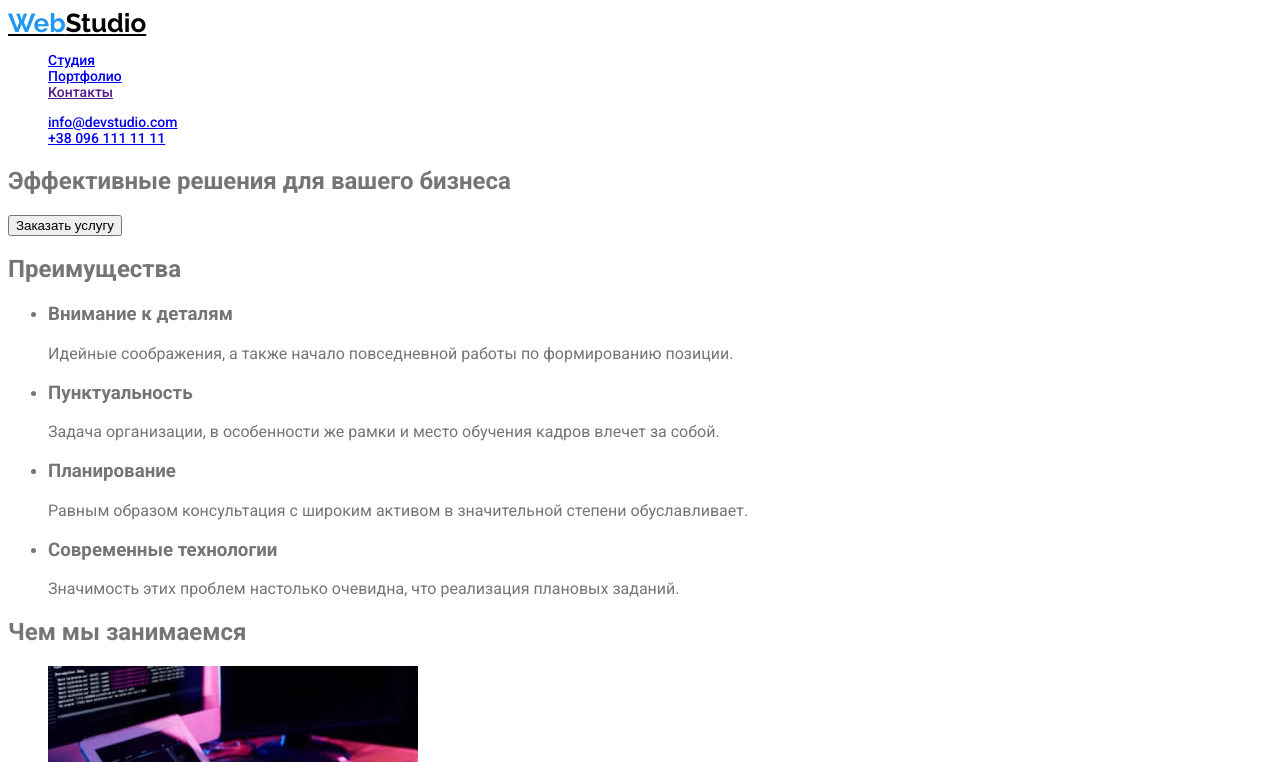
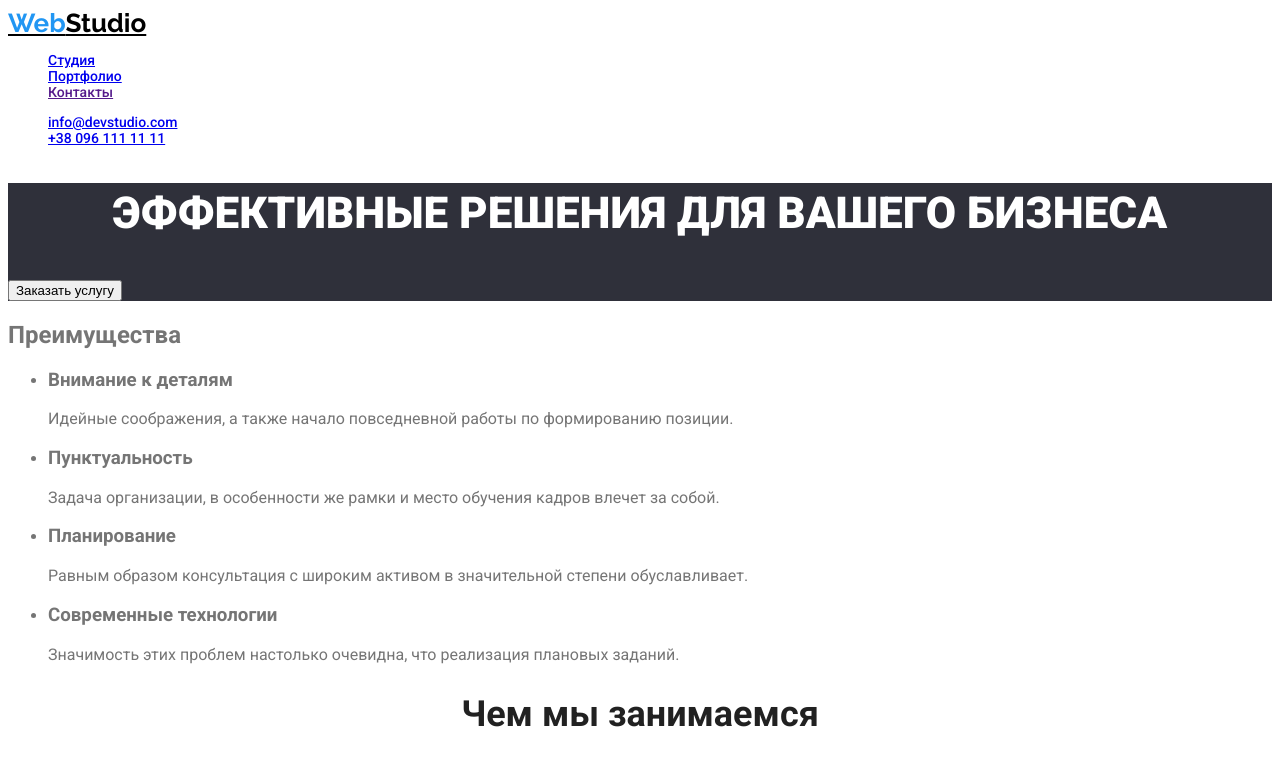
Before and after one commit to AndriiTkac4ov/goit-markup-hw-02, a plain HTML site: page index.html in a window 1280 px wide. Shown: the top 762 px of the page. Drawn offline with Linux system fonts and the light colour scheme.

Commit message:
create bcg colors

```diff
--- a/css/styles.css
+++ b/css/styles.css
@@ -1,8 +1,9 @@
 :root {
     --primary-text-color: #757575;
     --title-text-color: #212121;
-    --hero-text-color:
-
+    --hero-text-color: #FFFFFF;
+    --hero-bcg-color: #2F303A;
+    --team-bcg-color: #F5F4FA;
 }
 
 body {
@@ -16,11 +17,12 @@ body {
 /* hero text color: #FFFFFF; */
 
 /* primary bcg color: E5E5E5 */
-/* secondary bcg color: #F5F4FA; */
+/* team bcg color: #F5F4FA; */
 /* bcg of header: #FFFFFF; */
 /* bcg of hero and footer: #2F303A; */
 
-/* logo: */
+/* header: */
+    /* logo */
 .logo-header,
 .logo-web,
 .logo-footer {
@@ -40,7 +42,7 @@ body {
     color: #FFFFFF;
 }
 
-/* navigation: */
+    /* navigation */
 .navigation,
 .contacts {
     list-style: none;
@@ -53,3 +55,32 @@ body {
 .contacts {
     color: #757575;
 }
+
+/* hero */
+.hero,
+.footer {
+    background-color: var(--hero-bcg-color);
+}
+
+.hero-title {
+    font-weight: 900;
+    font-size: 44px;
+    line-height: 60px;
+    text-align: center;
+    text-transform: uppercase;
+    color: #FFFFFF;
+}
+
+/* section */
+.section-title {
+    font-weight: 700;
+    font-size: 36px;
+    line-height: 1.17;
+    text-align: center;
+    color: var(--title-text-color);
+}
+
+/* team  */
+.section-team {
+    background-color: var(--team-bcg-color);
+}
--- a/index.html
+++ b/index.html
@@ -34,8 +34,8 @@
     </header>
 
     <main>
-        <section>
-            <h1>Эффективные решения для вашего бизнеса</h1>
+        <section class="hero">
+            <h1 class="hero-title">Эффективные решения для вашего бизнеса</h1>
             <button class="button">Заказать услугу</button>
         </section>
 
@@ -61,8 +61,8 @@
             </ul>
         </section>
 
-        <section>
-            <h2>Чем мы занимаемся</h2>
+        <section class="section">
+            <h2 class="section-title">Чем мы занимаемся</h2>
             <ul>
                 <li>
                     <img src="./images/img-1.jpg" alt="Человек используя схему на бумаге пишет код на ноутбуке" width="370" height="294">
@@ -77,8 +77,8 @@
             </ul>
         </section>
 
-        <section>
-            <h2>Наша команда</h2>
+        <section class="section-team">
+            <h2 class="section-title">Наша команда</h2>
             <ul>
                 <li>
                     <img src="./images/igor-demyanenko.jpg" alt="Игорь Демьяненко" width="270" height="260">
@@ -104,7 +104,7 @@
         </section>
     </main>
 
-    <footer>
+    <footer class="footer">
         <a href="./index.html" class="logo-footer"><span class="logo-web">Web</span>Studio</a>
         <address>
             <ul>
```
